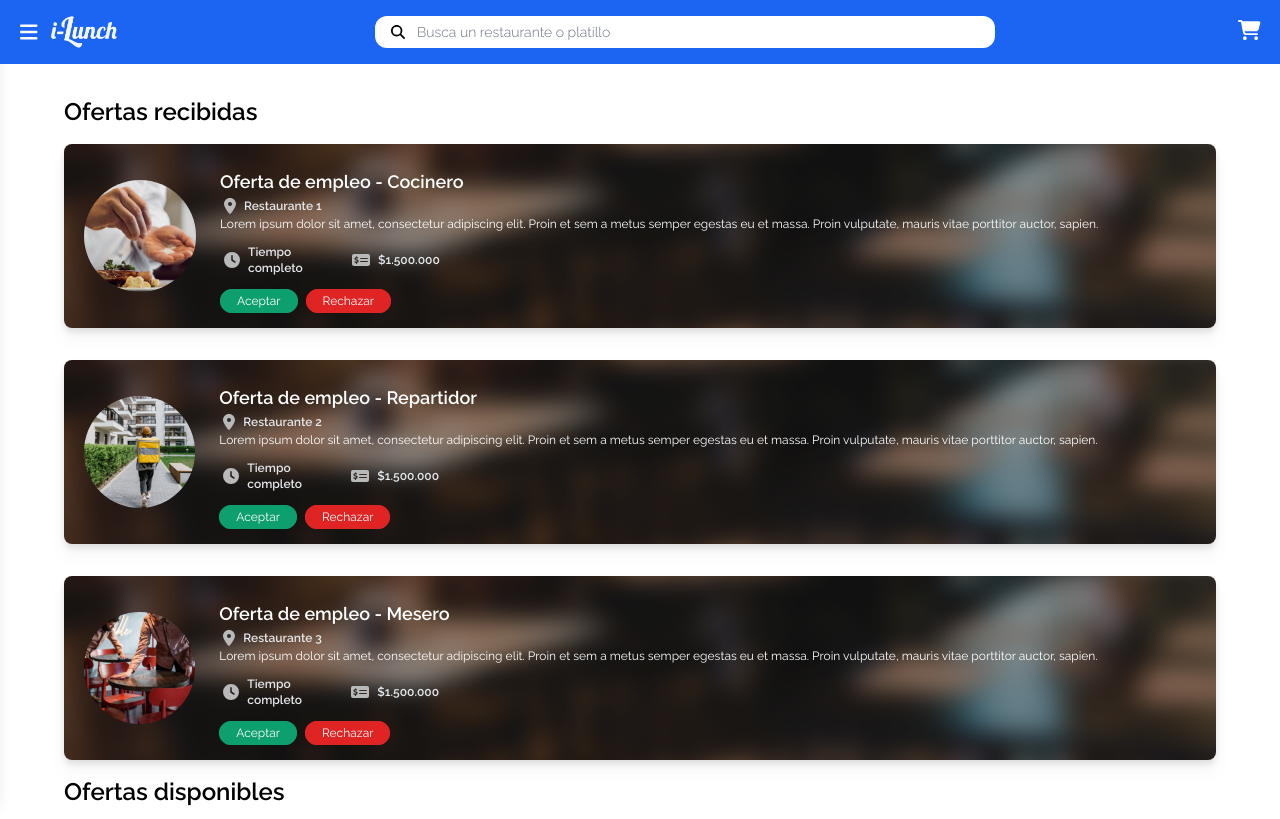
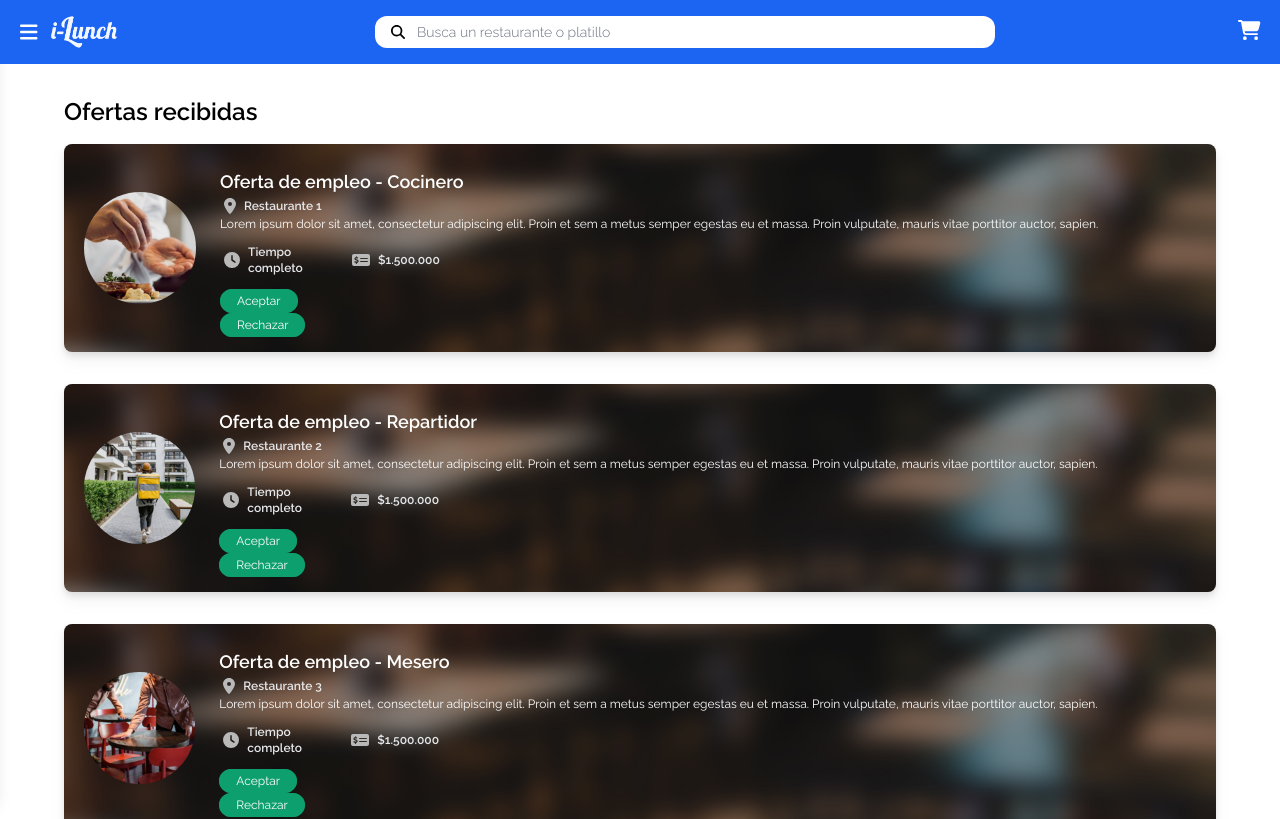
Before and after one commit to iLunch-delivery/iLunch-frontend, a Next.js app: page /jobs/list in a window 1280 px wide. Shown: the top 819 px of the page. Built offline with nearby package versions, Linux system fonts and the light colour scheme.

Commit message:
First comments

```diff
--- a/components/features/jobs/OffersReceived.tsx
+++ b/components/features/jobs/OffersReceived.tsx
@@ -45,23 +45,51 @@ function Offer({ imageURL, title, subtitle, description,  offerTime, offerSalary
           </div>
           <div>
             {button != null ?
+              button.href != null ? (
+                <div>
                   <Link
                     className='me-2 px-4 py-1 bg-green-500 text-xs text-white rounded-full border border-green-500 hover:bg-green-400 hover:border-transparent focus:outline-none focus:ring-2 focus:ring-green-300 focus:ring-offset-2'
                     href={button.href}
-                onClick={action1}
                   >
                     {button.text}
                   </Link>
-            : null }
+                </div>
+              ) : (
+                <div>
+                  <button
+                    className='me-2 px-4 py-1 bg-green-500 text-xs text-white rounded-full border border-green-500 hover:bg-green-400 hover:border-transparent focus:outline-none focus:ring-2 focus:ring-green-300 focus:ring-offset-2'
+                    onClick={() => {
+                      action1?.()
+                    }}
+                  >
+                    {button.text}
+                  </button>
+                </div>
+              )
+            : null}
             {button2 != null ?
+              button2.href != null ? (
+                <div>
                   <Link
-                className='me-2 px-4 py-1 bg-red-600 text-xs text-white rounded-full border border-red-600 hover:bg-red-500 hover:border-transparent focus:outline-none focus:ring-2 focus:ring-red-300 focus:ring-offset-2'
+                    className='me-2 px-4 py-1 bg-green-500 text-xs text-white rounded-full border border-green-500 hover:bg-green-400 hover:border-transparent focus:outline-none focus:ring-2 focus:ring-green-300 focus:ring-offset-2'
                     href={button2.href}
-                onClick={action2}
                   >
                     {button2.text}
                   </Link>
-            : null }
+                </div>
+              ) : (
+                <div>
+                  <button
+                    className='me-2 px-4 py-1 bg-green-500 text-xs text-white rounded-full border border-green-500 hover:bg-green-400 hover:border-transparent focus:outline-none focus:ring-2 focus:ring-green-300 focus:ring-offset-2'
+                    onClick={() => {
+                      action2?.()
+                    }}
+                  >
+                    {button2.text}
+                  </button>
+                </div>
+              )
+            : null}
           </div>
         </div>
       </div>
--- a/components/features/restaurants/OrderChat.tsx
+++ b/components/features/restaurants/OrderChat.tsx
@@ -4,6 +4,7 @@ import { faEllipsisVertical, faCamera, faPaperPlane } from '@fortawesome/free-so
 function OrderChat() {
   return(
     <div id='orderChat' className='shadow-md shadow-black rounded-3xl'>
+      { /*Chat header*/ }
       <div id='chatHeader' className='bg-blue-600 h-16 rounded-t-3xl flex justify-between px-5 py-2 '>
         <div className='flex items-center gap-2'>
           <img className='block h-8' src='/assets/restaurant/order_status/user-avatar.png' alt={`User Avatar`} />
@@ -12,10 +13,12 @@ function OrderChat() {
             <p className='text-sm text-lime-500 font-medium'>Online</p>
           </div>
         </div>
+        { /*Chat options*/ }
         <button>
           <FontAwesomeIcon icon={faEllipsisVertical} className='text-white h-6' />
         </button>
       </div>
+      { /*Chat messages*/ }
       <div id='chatContent' className='px-4 py-4'>
         <div className='flex flex-col gap-1 justify-between items-center py-16'>
           <img className='block h-24' src='/assets/restaurant/order_status/user-avatar.png' alt={`User Avatar`} />
@@ -30,11 +33,14 @@ function OrderChat() {
         </div>
         <div className='border border-gray-400 shadow-md rounded-s-full rounded-e-full flex justify-between items-end px-4 py-2 '>
           <div className='flex justify-between items-center gap-2'>
+            { /*Chat new message input*/ }
             <button className='h-8'>
               <FontAwesomeIcon icon={faCamera} className='bg-blue-600 text-white rounded-full p-2' />
             </button>
+            { /*Chat new message input*/ }
             <input placeholder='Escribe un mensaje' className='placeholder:text-gray-500 outline-0' />
           </div>
+          { /*Send message*/ }
           <button className='h-8'>
             <FontAwesomeIcon icon={faPaperPlane} className='text-gray-500' />
           </button>
--- a/components/layout/Footer.tsx
+++ b/components/layout/Footer.tsx
@@ -5,7 +5,6 @@ import {
   faTwitter
 } from '@fortawesome/free-brands-svg-icons'
 import { FontAwesomeIcon } from '@fortawesome/react-fontawesome'
-import { usePathname } from 'next/navigation'
 import Link from 'next/link'
 
 function Footer() {
--- a/components/layout/SearchModal.tsx
+++ b/components/layout/SearchModal.tsx
@@ -1,10 +1,10 @@
 'use client';
 
-import { Modal } from 'flowbite-react';
 import React from 'react'
 import RestaurantOptions from '@/components/features/restaurants/RestaurantOptions'
 import Link from 'next/link'
 import { useSearch } from '@/contexts/SearchContext'
+import { Modal } from 'flowbite-react';
 
 function SearchModal({
   isOpen,
@@ -15,6 +15,7 @@ function SearchModal({
 }) {
   // Search state context
   const { search } = useSearch()
+  // Se limita la busqueda para mostrar un máximo de 2 resultados
   const shortSearch = search.slice(0, 2)
 
   return(
@@ -23,7 +24,8 @@ function SearchModal({
         Resultados de tu busqueda
       </Modal.Header>
       <Modal.Body>
-        {shortSearch.map((restaurant, index) => {
+        { // Se itera sobre los resultados de la busqueda para mostrar cada restaurante
+          shortSearch.map((restaurant, index) => {
             return (
               <div key={`restaurant-${index}`}>
                 <RestaurantOptions
@@ -38,9 +40,12 @@ function SearchModal({
                 <hr className='border-gray-400'></hr>
               </div>
             )
-          })}
+            })
+          }
       </Modal.Body>
       <Modal.Footer>
+        { /* Se da opción para redirigir a la página donde se pueden visualizar
+          todos los resultados de la búsqueda */ }
         <Link
           className='w-full text-center text-gray-500 rounded'
           href='/search/results'
```
Also changed, not shown: components/layout/Header.tsx (+12 -2 lines), hooks/useMediaQuery.ts (+8 -0 lines). Lines whose indentation alone changed are shown as unchanged.
